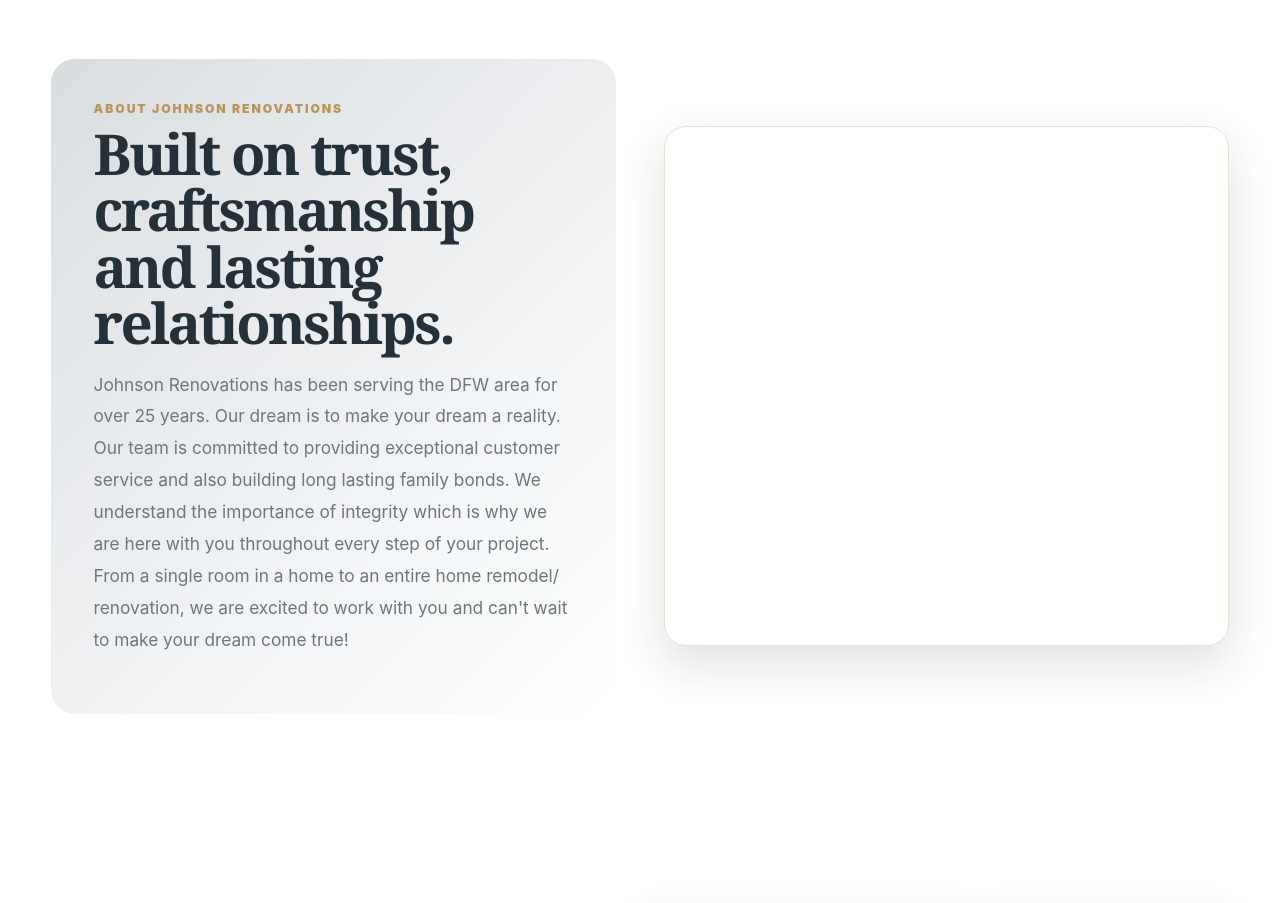
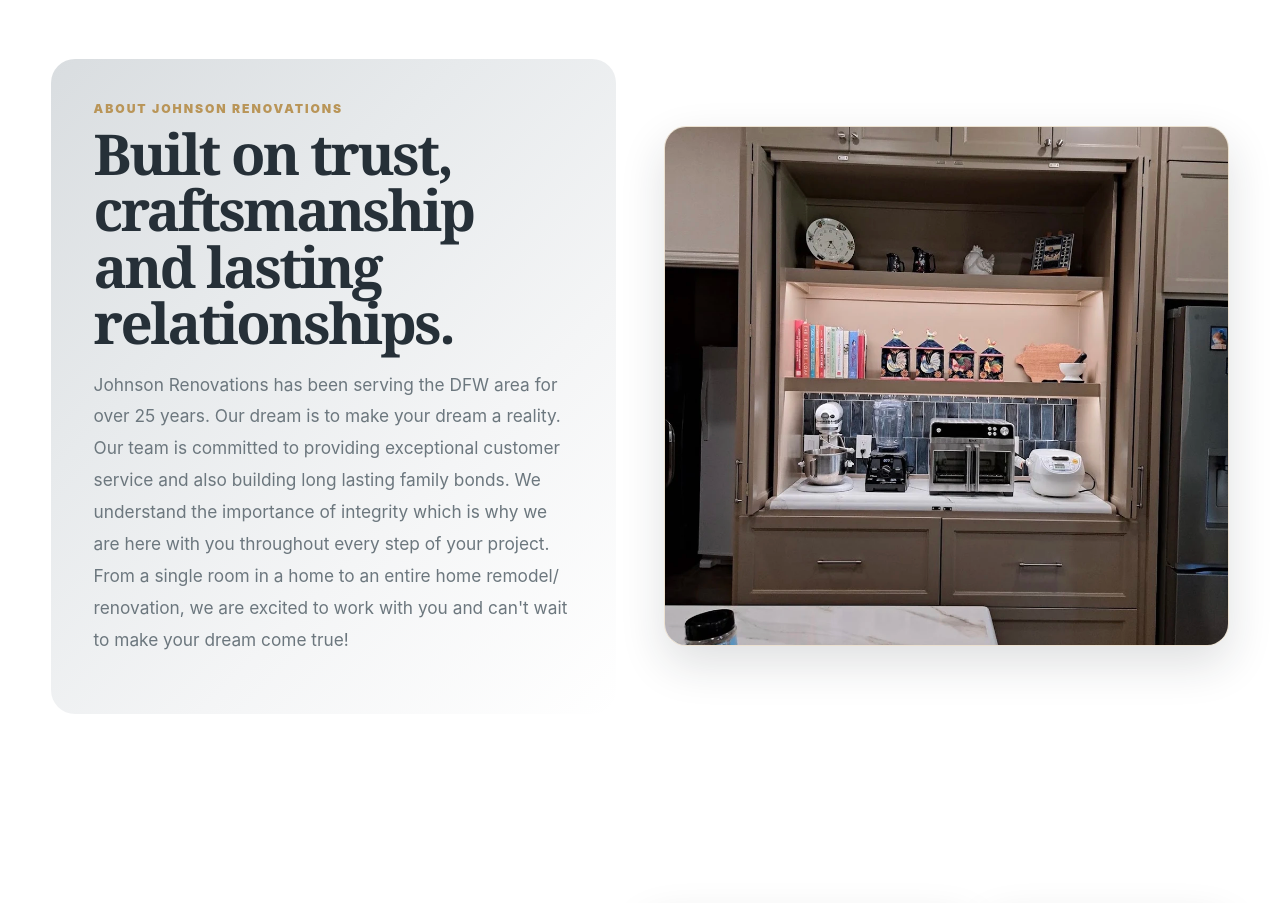
Before and after one commit to justlikeme212-art/johnson-renovations-dfw, a plain HTML site: page index.html in a window 1280 px wide. Shown: the part 1260-2163 px from the top of the page. Drawn offline with Linux system fonts and the light colour scheme.

Commit message:
Fix blank story photo

```diff
--- a/index.html
+++ b/index.html
@@ -299,7 +299,7 @@
           <button class="story-read-more" type="button" aria-expanded="false">Read more</button>
         </div>
         <div class="story-photo">
-          <img src="assets/story-photo-black-kitchen.webp" alt="Custom kitchen appliance station and cabinetry by Johnson Renovations">
+          <img src="assets/project-taupe-appliance-station.webp" alt="Custom kitchen appliance station and cabinetry by Johnson Renovations">
         </div>
       </div>
     </section>
```
